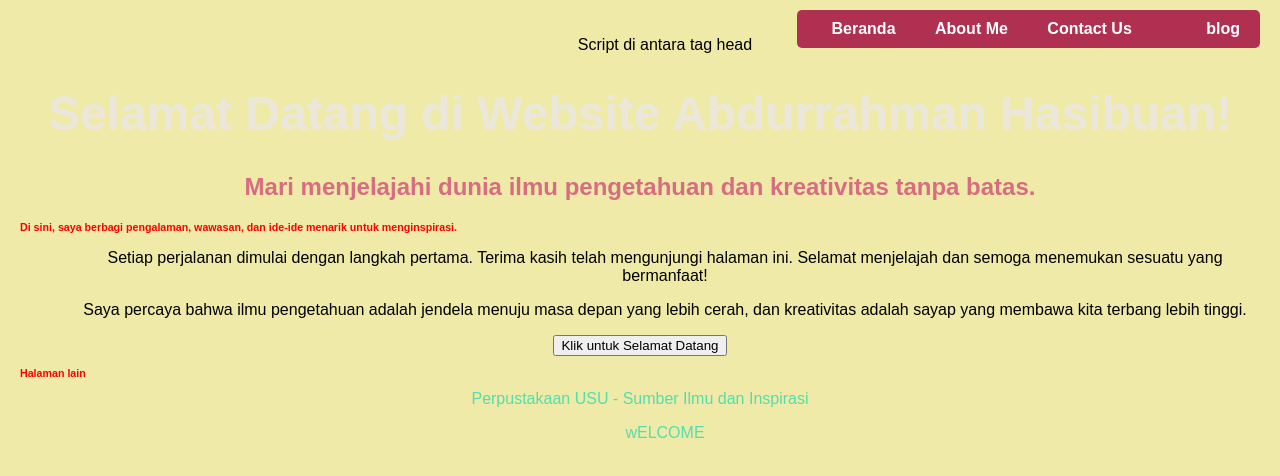
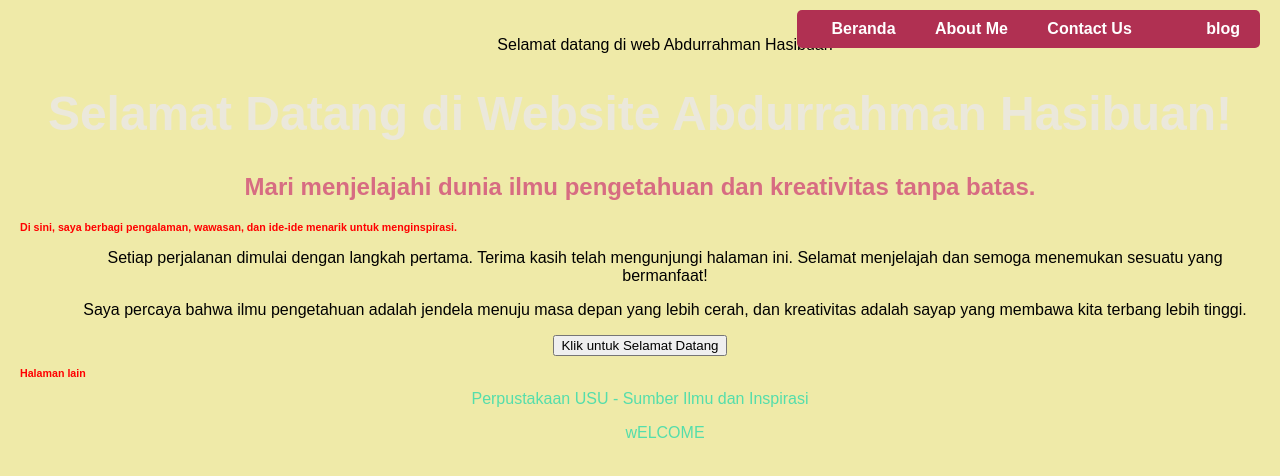
Before and after one commit to Ramanhsb/AbdurrahmanHasbuan.github.io, a plain HTML site: page index.html in a window 1280 px wide. Drawn offline with Linux system fonts and the light colour scheme.

Commit message:
index.html

```diff
--- a/index.html
+++ b/index.html
@@ -7,7 +7,7 @@
     <link rel="stylesheet" href="style.css">
 
     <script>
-        document.write("<p>Script di antara tag head</p>");
+        document.write("<p>Selamat datang di web Abdurrahman Hasibuan</p>");
     </script>
 </head>
 <body>
```
